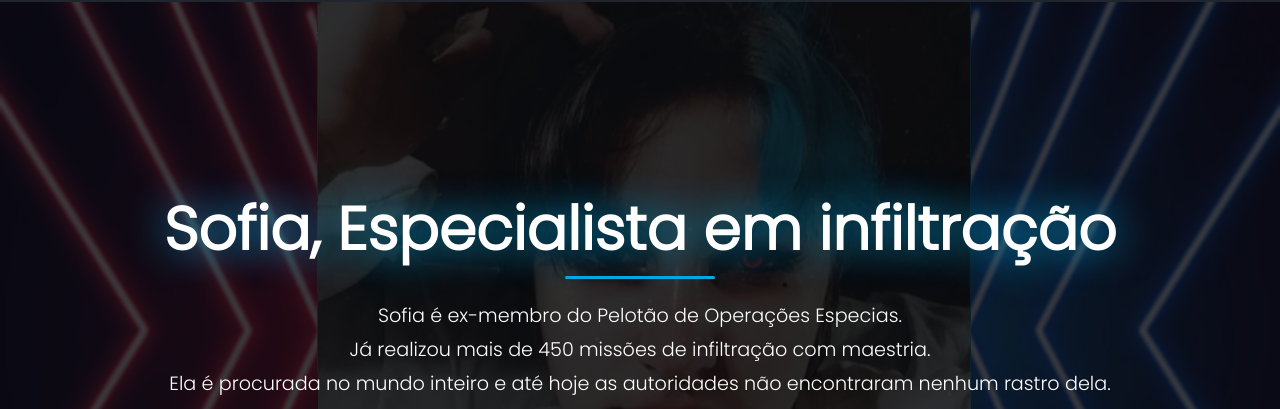
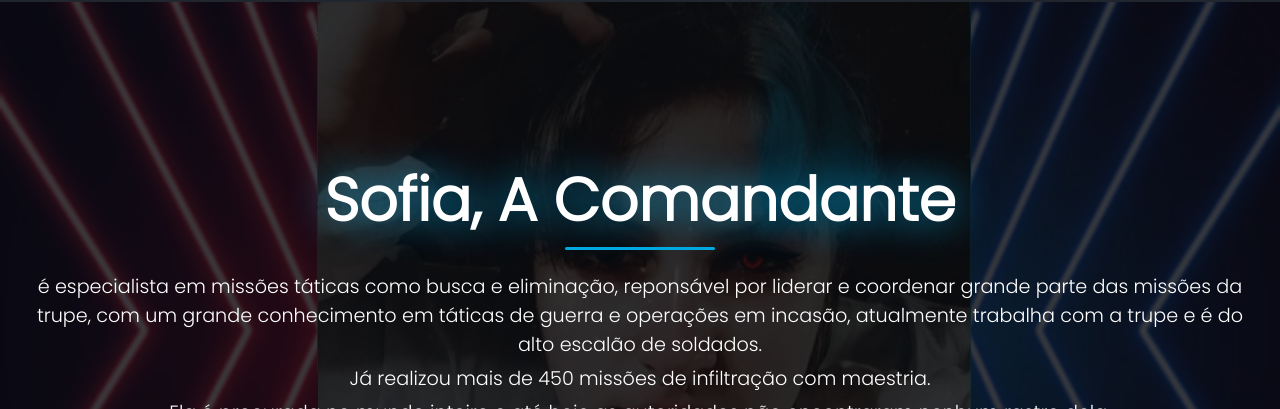
Before and after one commit to Yrbfcva/SiteTrupe, a plain HTML site: page 11.html in a window 1280 px wide. Shown: the part 68-477 px from the top of the page. Drawn offline with nearby package versions, Linux system fonts and the light colour scheme.

Commit message:
Revert "Revert "Merge branch 'master' of https://github.com/Yrbfcva/SiteTrupe""
This reverts commit 150135ec195be84e20b5cbfea2a8e0a48b45f70b.

```diff
--- a/11.html
+++ b/11.html
@@ -38,8 +38,8 @@
 	  <div id="home11">
 		 <div class="filter"></div>
 		 <section class="intro">
-		 	<h3>Sofia, Especialista em infiltração<hr></h3>
-			<p>Sofia é ex-membro do Pelotão de Operações Especias.</p>
+		 	<h3>Sofia, A Comandante<hr></h3>
+			<p>é especialista em missões táticas como busca e eliminação, reponsável por liderar e coordenar grande parte das missões da trupe, com um grande conhecimento em táticas de guerra e operações em incasão, atualmente trabalha com a trupe e é do alto escalão de soldados.</p>
 			<p>Já realizou mais de 450 missões de infiltração com maestria.</p>
 			<p>Ela é procurada no mundo inteiro e até hoje as autoridades não encontraram nenhum rastro dela.</p>
 		  <!--────social media links─────-->
```
